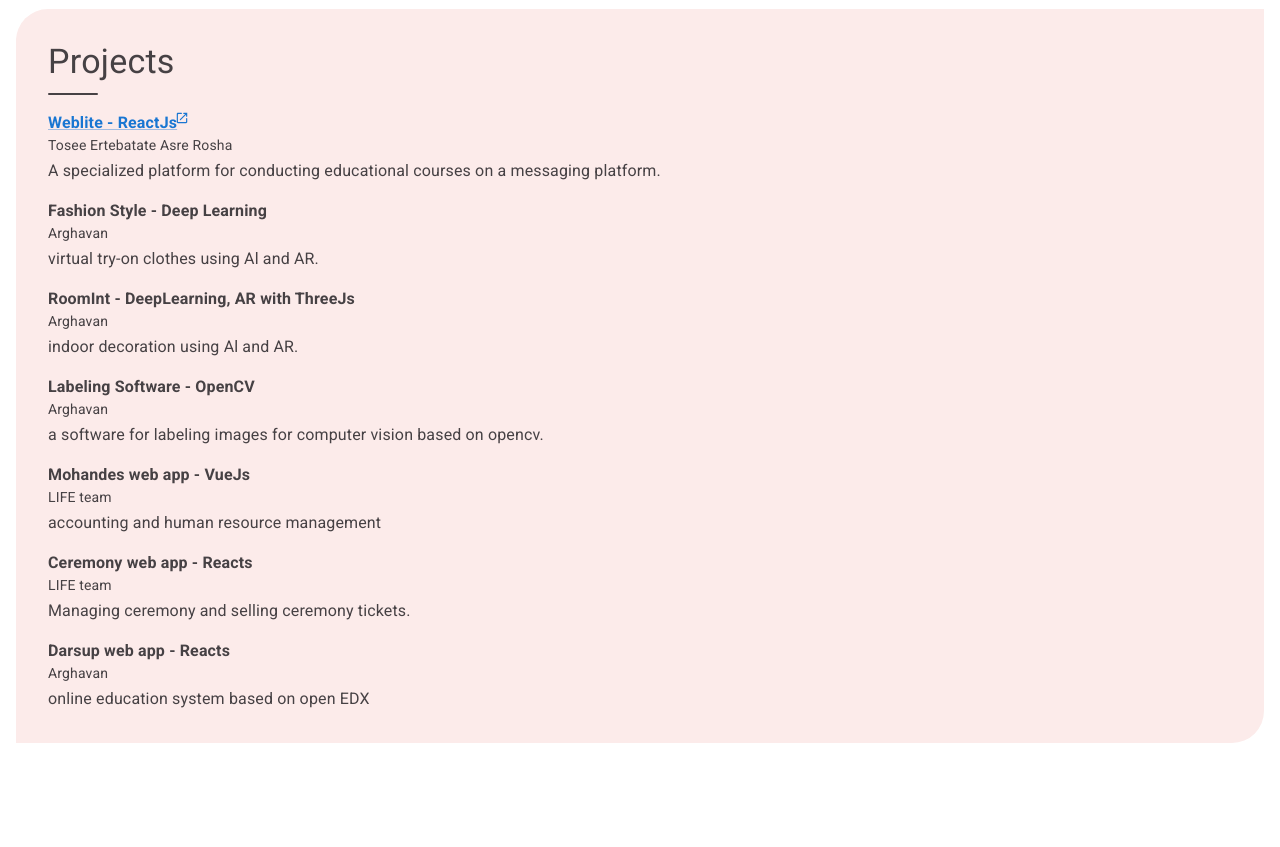
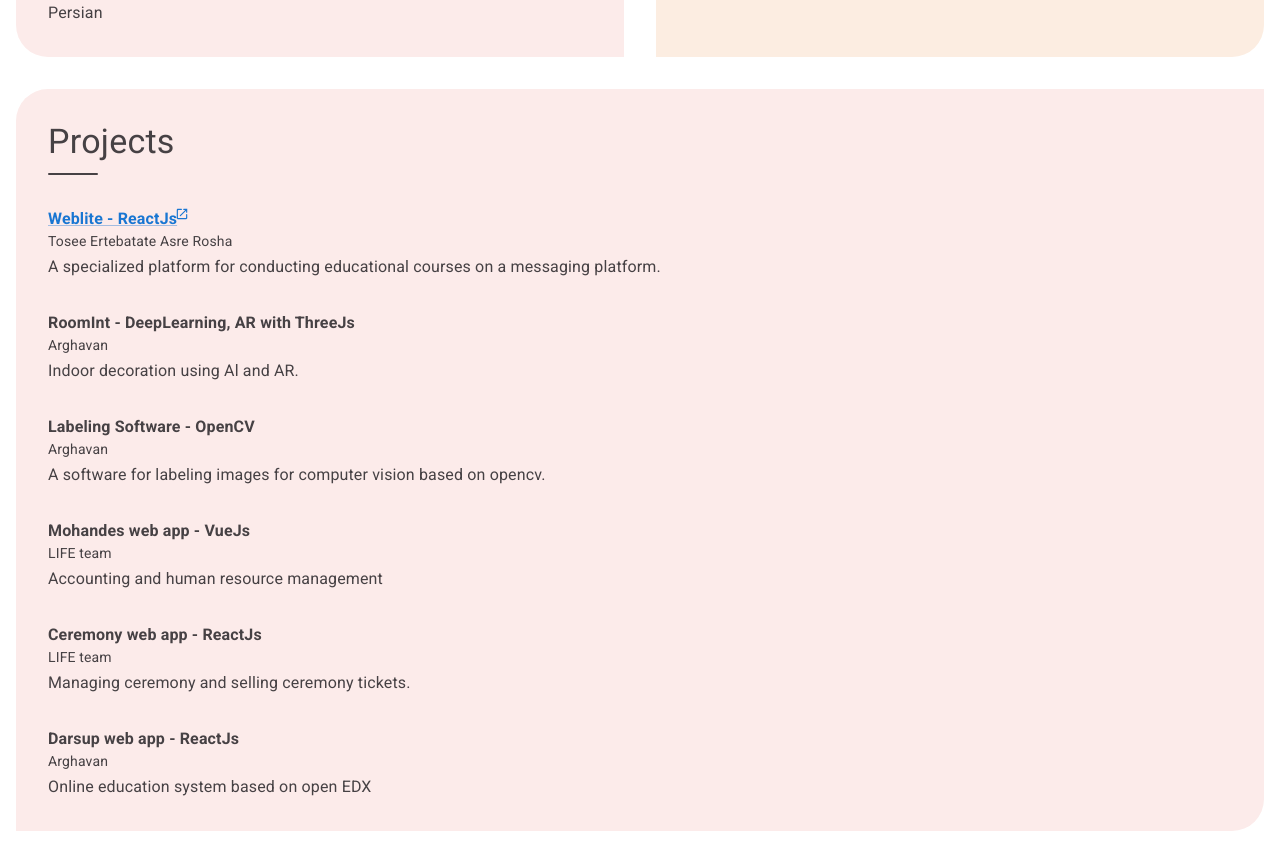
Before and after one commit to mmd550/My-Resume, a React (Vite) app: page / in a window 1280 px wide. Shown: the part 1233-2080 px from the top of the page. Before the commit the page ends 1992 px from the top, so only its background shows below. Built offline with nearby package versions, Linux system fonts and the light colour scheme.

Commit message:
feat: Update spacings

```diff
--- a/src/App.tsx
+++ b/src/App.tsx
@@ -229,36 +229,30 @@ const projects: Project[] = [
     company: "Tosee Ertebatate Asre Rosha",
     desc: "A specialized platform for conducting educational courses on a messaging platform.",
   },
-
-  {
-    name: "Fashion Style - Deep Learning",
-    company: "Arghavan",
-    desc: "virtual try-on clothes using Al and AR.",
-  },
   {
     name: "RoomInt - DeepLearning, AR with ThreeJs",
     company: "Arghavan",
-    desc: "indoor decoration using Al and AR.",
+    desc: "Indoor decoration using Al and AR.",
   },
   {
     name: "Labeling Software - OpenCV",
     company: "Arghavan",
-    desc: "a software for labeling images for computer vision based on opencv.",
+    desc: "A software for labeling images for computer vision based on opencv.",
   },
   {
     name: "Mohandes web app - VueJs",
     company: "LIFE team",
-    desc: "accounting and human resource management",
+    desc: "Accounting and human resource management",
   },
   {
-    name: "Ceremony web app - Reacts",
+    name: "Ceremony web app - ReactJs",
     company: "LIFE team",
     desc: "Managing ceremony and selling ceremony tickets.",
   },
   {
-    name: "Darsup web app - Reacts",
+    name: "Darsup web app - ReactJs",
     company: "Arghavan",
-    desc: "online education system based on open EDX",
+    desc: "Online education system based on open EDX",
   },
 ];
 const ProjectsResumeCardContent = ({ name, company, desc }: Project) => {
--- a/src/components/ui/resume-card.tsx
+++ b/src/components/ui/resume-card.tsx
@@ -58,7 +58,7 @@ const Root = styled("div")`
   }
   display: flex;
   flex-direction: column;
-  gap: ${({ theme }) => theme.spacing(2)};
+  gap: ${({ theme }) => theme.spacing(4)};
   padding: ${({ theme }) => theme.spacing(4)};
   width: 100%;
   flex-grow: 1;
```
